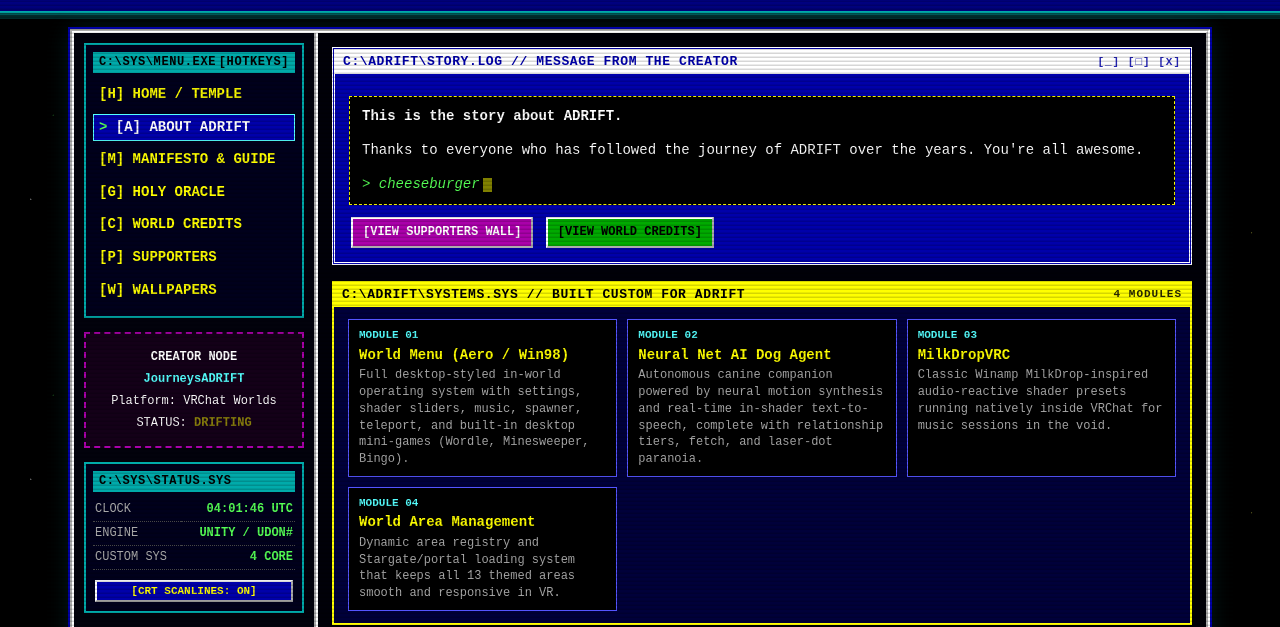
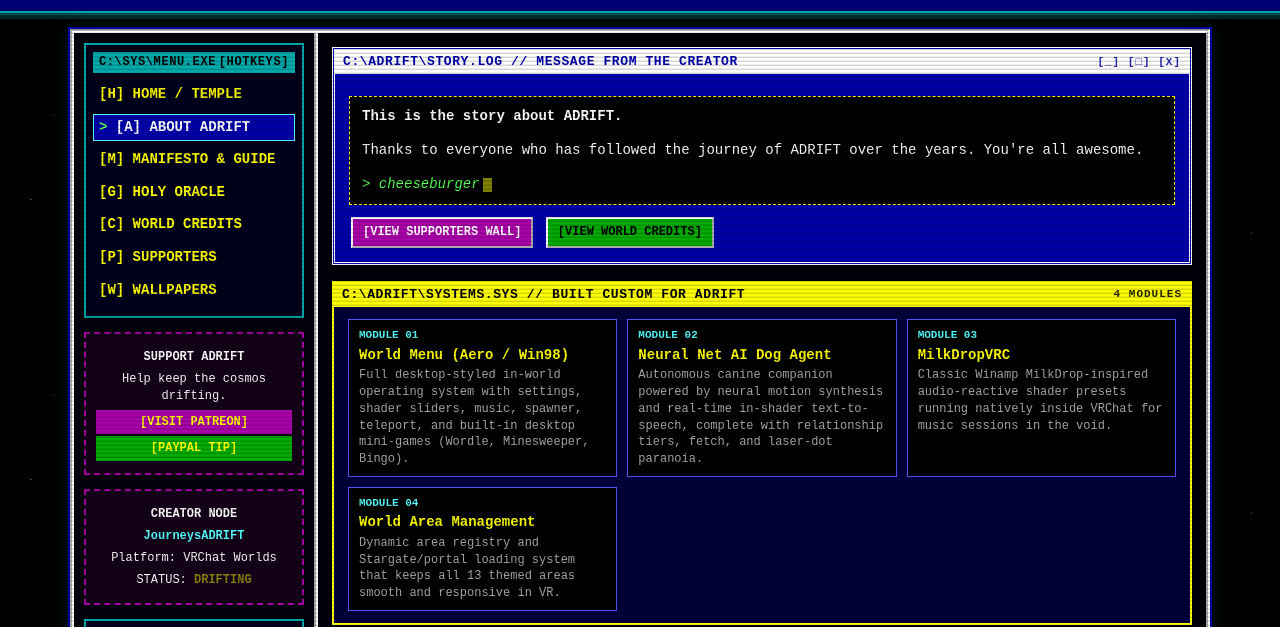
Before and after one commit to JourneysADRIFT/journeysadrift.github.io, a plain HTML site: page about.html in a window 1280 px wide. Shown: the part 134-761 px from the top of the page. Drawn offline with Linux system fonts and the light colour scheme; no server answers.

Commit message:
Show Support ADRIFT box in left sidebar on every page

```diff
--- a/about.html
+++ b/about.html
@@ -66,6 +66,13 @@
                     <li><a href="wallpapers.html">[W] WALLPAPERS</a></li>
                 </ul>
             </nav>
+
+            <div class="portal-box">
+                <p><strong>SUPPORT ADRIFT</strong></p>
+                <p>Help keep the cosmos drifting.</p>
+                <a class="dos-btn dos-btn-magenta" href="https://www.patreon.com/JOURNEYSADRIFT" target="_blank" rel="noopener">[VISIT PATREON]</a>
+                <a class="dos-btn dos-btn-green" href="https://www.paypal.me/adriftmerc" target="_blank" rel="noopener">[PAYPAL TIP]</a>
+            </div>
 
             <div class="portal-box">
                 <p><strong>CREATOR NODE</strong></p>
```
Also changed, not shown: credits.html (+7 -0 lines), index.html (+7 -0 lines), manifesto.html (+7 -0 lines), oracle.html (+7 -0 lines), wallpapers.html (+7 -0 lines).
